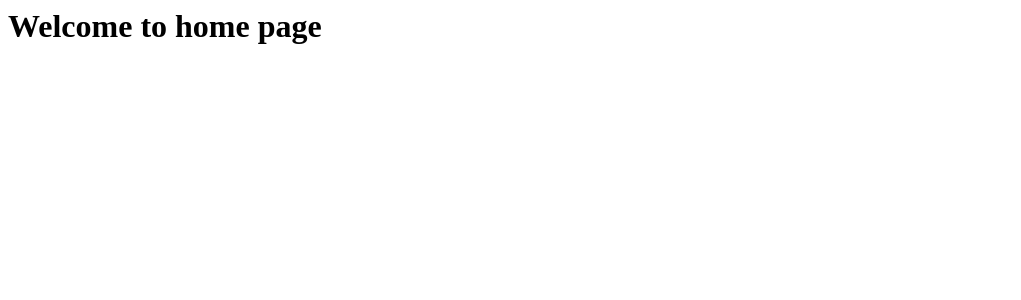
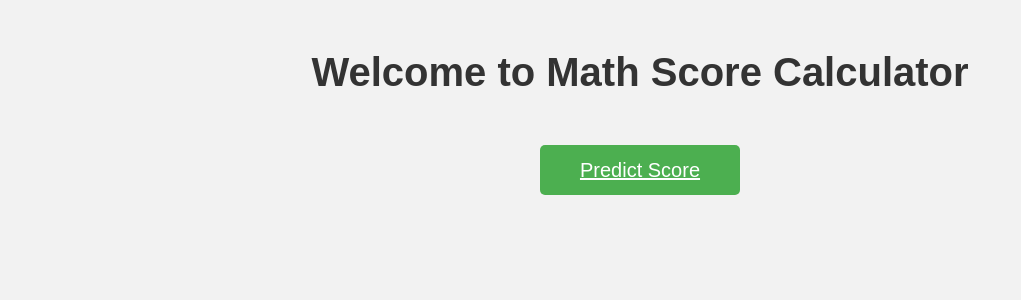
Before and after one commit to GauravKumarYadav/MLProject, a Flask app: page / in a window 1280 px wide. Shown: the top 300 px of the page, without its empty margins (0-1021 px from the left). Run offline with Flask 3, Linux system fonts and the light colour scheme.

Commit message:
index page button addition

```diff
--- a/templates/index.html
+++ b/templates/index.html
@@ -1 +1,52 @@
-<h1>Welcome to home page</h1>
+<!DOCTYPE html>
+<html>
+
+<head>
+    <title>Welcome to Math Score Calculator</title>
+    <style>
+        body {
+            background-color: #f2f2f2;
+            font-family: Arial, sans-serif;
+        }
+
+        #header {
+            text-align: center;
+            margin-top: 50px;
+        }
+
+        h1 {
+            font-size: 40px;
+            color: #333;
+        }
+
+        #predict-btn {
+            display: block;
+            width: 200px;
+            height: 50px;
+            margin: 50px auto;
+            background-color: #4CAF50;
+            color: #fff;
+            font-size: 20px;
+            border: none;
+            border-radius: 5px;
+            cursor: pointer;
+            text-align: center;
+            line-height: 50px;
+        }
+
+        #predict-btn:hover {
+            background-color: #3e8e41;
+        }
+    </style>
+</head>
+
+<body>
+    <div id="header">
+        <h1>Welcome to Math Score Calculator</h1>
+        <a href="/predictDataPoint" id="predict-btn">
+            Predict Score
+        </a>
+    </div>
+</body>
+
+</html>
```
Also changed, not shown: 2 other files.
